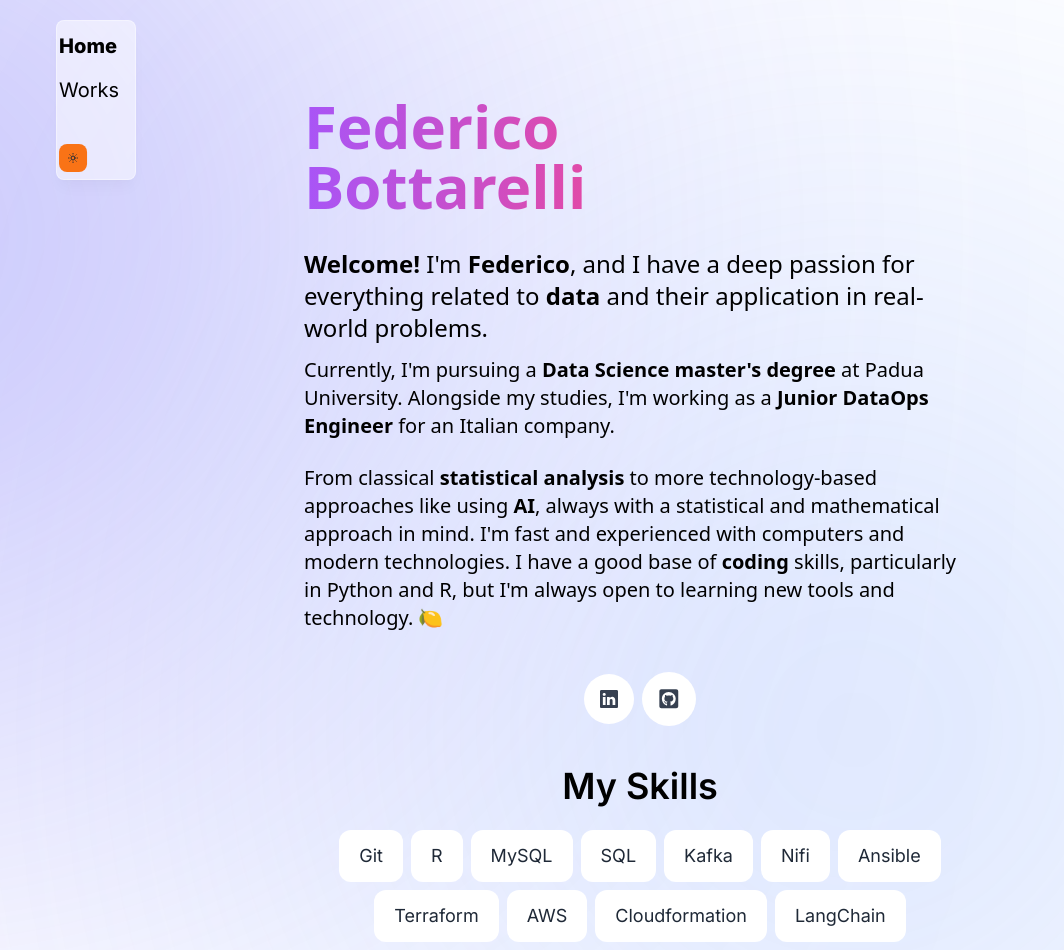
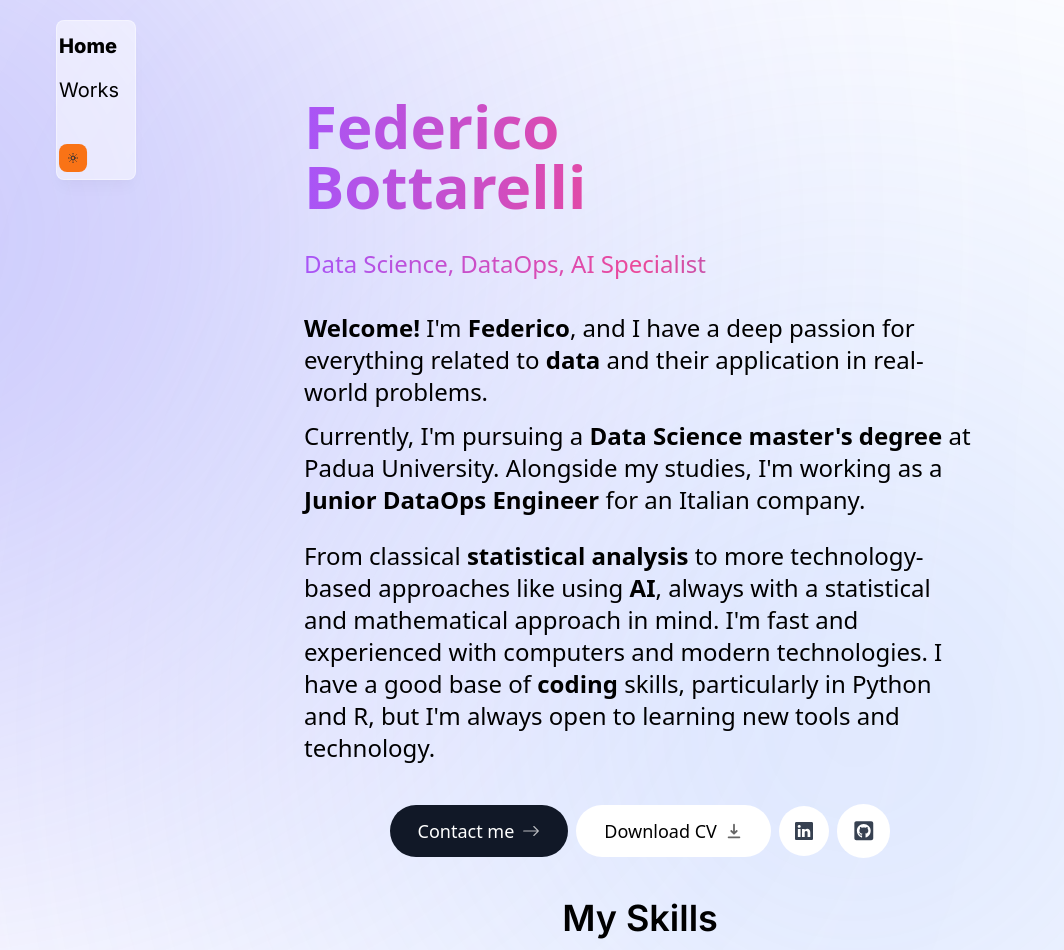
Before and after one commit to fbottarelli/personal-portfolio, a Next.js app: page / in a window 1280 px wide. Shown: the top 950 px of the page, without its empty margins (0-1064 px from the left). Built offline with nearby package versions, Linux system fonts and the light colour scheme.

Commit message:
CV and contact button

```diff
--- a/src/components/intro.tsx
+++ b/src/components/intro.tsx
@@ -3,12 +3,12 @@
 // import Image from "next/image";
 import React from "react";
 // import { motion } from "framer-motion";
-// import Link from "next/link";
-import {  BsLinkedin } from "react-icons/bs";
-// import { HiDownload } from "react-icons/hi";
+import Link from "next/link";
+import { HiDownload } from "react-icons/hi";
 import { FaGithubSquare } from "react-icons/fa";
 import { useSectionInView } from "@/lib/hooks";
 import { motion } from "framer-motion";
+import { BsArrowRight, BsLinkedin } from "react-icons/bs";
 // import { useActiveSectionContext } from "@/context/active-section-context";
 
 export default function Intro() {
@@ -21,6 +21,7 @@ export default function Intro() {
       id="home"
       className="mb-28 max-w-[50rem] sm:mb-0 scroll-mt-[100rem] font-sans text-left"
     >
+      {/* Title */}
       <motion.div
         initial={{ opacity: 0, y: 100 }}
         animate={{ opacity: 1, y: 0 }}
@@ -32,6 +33,21 @@ export default function Intro() {
             <h1 className="bg-gradient-to-r from-purple-500 via-pink-500 to-blue-500 bg-clip-text text-transparent mt-8">
                 Federico <br/>
                 Bottarelli
+            </h1>
+        </div>
+      </motion.div>
+{/* subtitle */}
+      <motion.div
+        initial={{ opacity: 0, y: 100 }}
+        animate={{ opacity: 1, y: 0 }}
+        transition={{
+          delay: 0.1,
+        }}
+      >
+        <div className="text-2xl mb-8">
+            <h1 className="bg-gradient-to-r from-purple-500 via-pink-500 to-blue-500 bg-clip-text text-transparent mt-8">
+                Data Science, DataOps, AI Specialist <br/>
+
             </h1>
         </div>
       </motion.div>
@@ -57,7 +73,7 @@ export default function Intro() {
             delay: 0.4,
           }}
       >
-      <p className="mb-6 text-xl">
+      <p className="mb-6 text-2xl">
         Currently, I&apos;m pursuing a <span className="font-bold"> Data Science master&apos;s degree</span> at
          Padua University. Alongside my studies, I&apos;m working as a
         <span className="font-bold"> Junior DataOps Engineer</span> for an Italian company.
@@ -71,8 +87,8 @@ export default function Intro() {
             delay: 0.5,
           }}
       >
-        <p className='text-xl my-6'>
-          From classical <strong>statistical analysis</strong> to more technology-based approaches like using <strong>AI</strong>, always with a statistical and mathematical approach in mind. I&apos;m fast and experienced with computers and modern technologies. I have a good base of <strong>coding</strong> skills, particularly in Python and R, but I&apos;m always open to learning new tools and technology.  🍋
+        <p className='text-2xl my-6'>
+          From classical <strong>statistical analysis</strong> to more technology-based approaches like using <strong>AI</strong>, always with a statistical and mathematical approach in mind. I&apos;m fast and experienced with computers and modern technologies. I have a good base of <strong>coding</strong> skills, particularly in Python and R, but I&apos;m always open to learning new tools and technology.
         </p>
         </motion.div>
 
@@ -86,26 +102,28 @@ export default function Intro() {
             delay: 0.3,
           }}
         >
-        {/*<Link*/}
-        {/*  href="#contact"*/}
-        {/*  className="group bg-gray-900 text-white px-7 py-3 flex items-center gap-2 rounded-full outline-none focus:scale-110 hover:scale-110 hover:bg-gray-950 active:scale-105 transition"*/}
-        {/*  onClick={() => {*/}
-        {/*    setActiveSection("Contact");*/}
-        {/*    setTimeOfLastClick(Date.now());*/}
-        {/*  }}*/}
-        {/*>*/}
-        {/*  Contact me here{" "}*/}
-        {/*  <BsArrowRight className="opacity-70 group-hover:translate-x-1 transition" />*/}
-        {/*</Link>*/}
 
-        {/*<a*/}
-        {/*  className="group bg-white px-7 py-3 flex items-center gap-2 rounded-full outline-none focus:scale-110 hover:scale-110 active:scale-105 transition cursor-pointer borderBlack dark:bg-white/10"*/}
-        {/*  href="/CV.pdf"*/}
-        {/*  download*/}
-        {/*>*/}
-        {/*  Download CV{" "}*/}
-        {/*  <HiDownload className="opacity-60 group-hover:translate-y-1 transition" />*/}
-        {/*</a>*/}
+        <Link
+          href="#contact"
+          className="group bg-gray-900 text-white px-7 py-3 flex items-center gap-2 rounded-full outline-none focus:scale-110 hover:scale-110 hover:bg-gray-950 active:scale-105 transition"
+          // onClick={() => {
+          //   setActiveSection("Contact");
+          //   setTimeOfLastClick(Date.now());
+          // }}
+        >
+          Contact me {" "}
+          <BsArrowRight className="opacity-70 group-hover:translate-x-1 transition" />
+        </Link>
+
+        <a
+          className="group bg-white px-7 py-3 flex items-center gap-2 rounded-full outline-none focus:scale-110 hover:scale-110 active:scale-105 transition cursor-pointer borderBlack dark:bg-white/10"
+          href="/FedericoBottarelli_CV.pdf"
+          download
+        >
+          Download CV{" "}
+          <HiDownload className="opacity-60 group-hover:translate-y-1 transition" />
+        </a>
+
 
         <a
           className="bg-white p-4 text-gray-700 hover:text-gray-950 flex items-center gap-2 rounded-full focus:scale-[1.15] hover:scale-[1.15] active:scale-105 transition cursor-pointer borderBlack dark:bg-white/10 dark:text-white/60"
--- a/src/components/skills.tsx
+++ b/src/components/skills.tsx
@@ -29,8 +29,15 @@ export default function Skills() {
       ref={ref}
       className="mb-12 max-w-2xl scroll-mt-28 text-center sm:mb-24"
     >
-
+      <motion.div
+        initial={{ opacity: 0, y: 100 }}
+        animate={{ opacity: 1, y: 0 }}
+        transition={{
+          delay: 0.4,
+        }}
+      >
         <SectionHeading>My Skills</SectionHeading>
+        </motion.div>
         <ul className="flex flex-wrap justify-center gap-2 text-lg text-gray-800">
           {skillsData.map((skill, index) => (
             <motion.li
@@ -48,6 +55,7 @@ export default function Skills() {
             </motion.li>
         ))}
       </ul>
+
     </section>
   );
 }
```
Also changed, not shown: 2 other files (tests, documents, lock files or other folders). Lines whose indentation alone changed are shown as unchanged.
